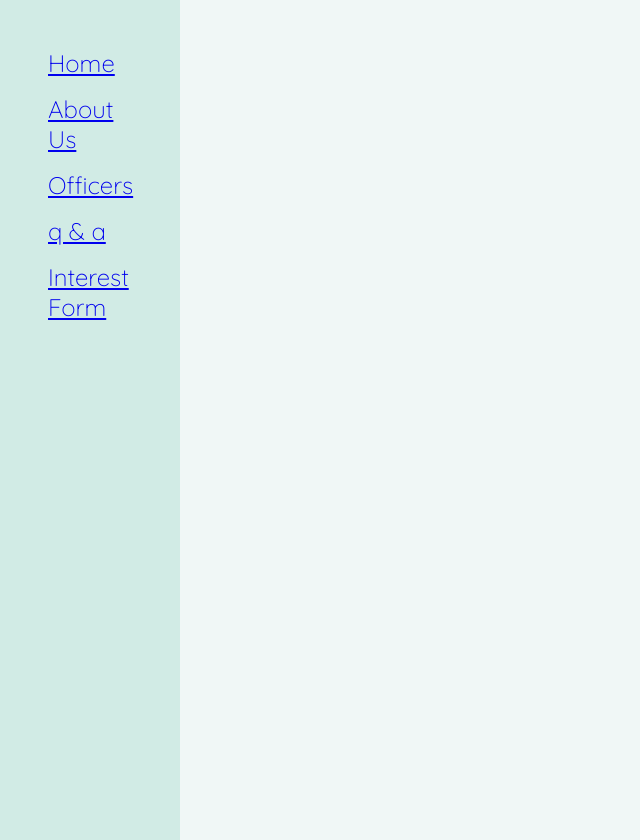
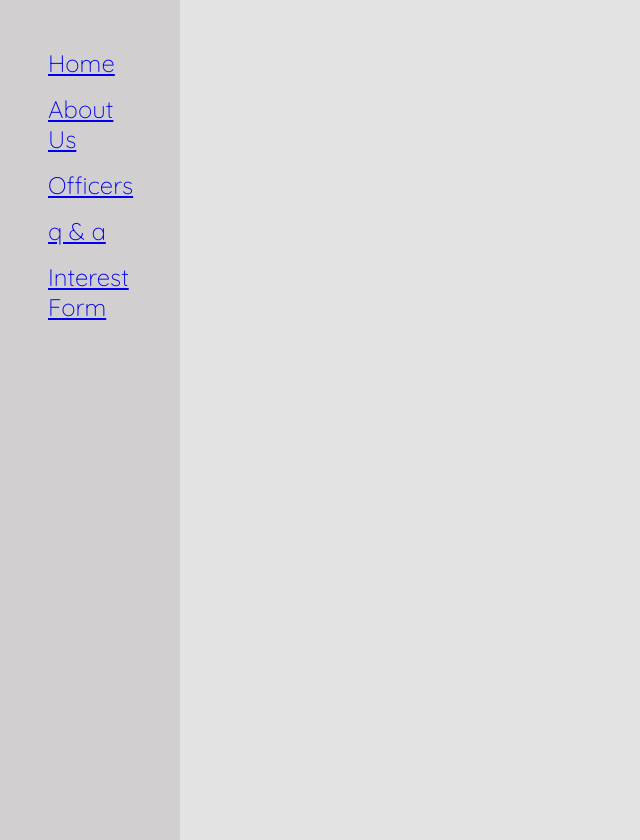
Before and after one commit to sofia-covarrubias/EWC-Website, a plain HTML site: page index.html in a window 1280 px wide. Shown: the whole page, without its empty margins (0-640 px from the left). Drawn offline with Linux system fonts and the light colour scheme.

```diff
--- a/style.css
+++ b/style.css
@@ -1,6 +1,6 @@
 html
 {
-  background-color: #f0f7f6;
+  background-color: #e3e3e3;
 } /*Deals with background color*/
 
 .sidebar
@@ -18,7 +18,7 @@ html
   padding-top: 40px;
   padding-left: 40px;
   padding-right: 40px;
-  background-color: #d1ebe5;
+  background-color: #d1cfcf;
 } /* used for the sidebars format and placement */
 
 .sidebar div
```
